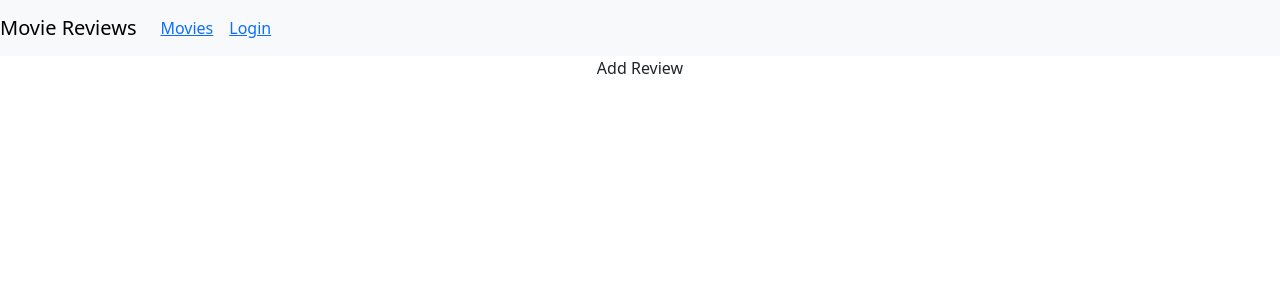
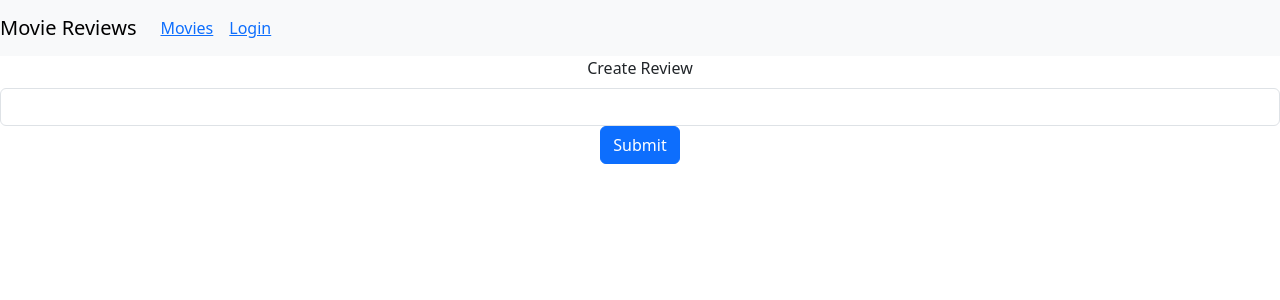
Before and after one commit to Bahle-Gaji/5.Web-Dev-Project, a React (Create React App) app in the folder movie-reviews/frontend/: page /movies/1/review in a window 1280 px wide. Shown: the top 300 px of the page. Built offline with nearby package versions, Linux system fonts and the light colour scheme.

Commit message:
Create Add Review Component Fom

```diff
--- a/movie-reviews/frontend/src/components/add-review.js
+++ b/movie-reviews/frontend/src/components/add-review.js
@@ -1,9 +1,64 @@
-import React from "react";
+import { React, useState } from "react";
+import MovieDataService from '../services/movies';
+import { Link, useParams } from 'react-router-dom';
+import { Form, Button } from 'react-bootstrap';
 
-export default function AddReview() {
+const AddReview = (props) => {
+    const { id } = useParams();
+
+    let editing = false;
+    let initialReviewState = '';
+
+    const [review, setReview] = useState(initialReviewState);
+    //keeps track if review is submitted
+    const [submitted, setSubmitted] = useState(false);
+
+    const onChangeReview = e => {
+        const review = e.target.value
+        setReview(review)
+    }
+
+    const saveReview = () => {
+        var data = {
+            review: review,
+            name: props.user.name,
+            user_id: props.user.id,
+            movie_id: id
+        }
+
+        MovieDataService.createReview(data)
+            .then(res => setSubmitted(true))
+            .catch(e => console.log(e))
+    }
+
     return (
-        <div className="App">
-            Add Review
+        <div>
+            {submitted ?
+                (
+                    <div>
+                        <h4>Review submitted successfully</h4>
+                        <Link to={'/movies/' + id}>Back to movie</Link>
+                    </div>
+                )
+                :
+                (
+                    <Form>
+                        <Form.Group>
+                            <Form.Label>{editing ? 'Edit' : "Create"} Review</Form.Label>
+                            <Form.Control
+                            type='text'
+                            required
+                            value={review}
+                            onChange={onChangeReview}
+                            />
+                            <Button variant="primary" onClick={saveReview}>
+                                Submit
+                            </Button>
+                        </Form.Group>
+                    </Form>
+                )}
         </div>
     )
 }
+
+export default AddReview;
```
